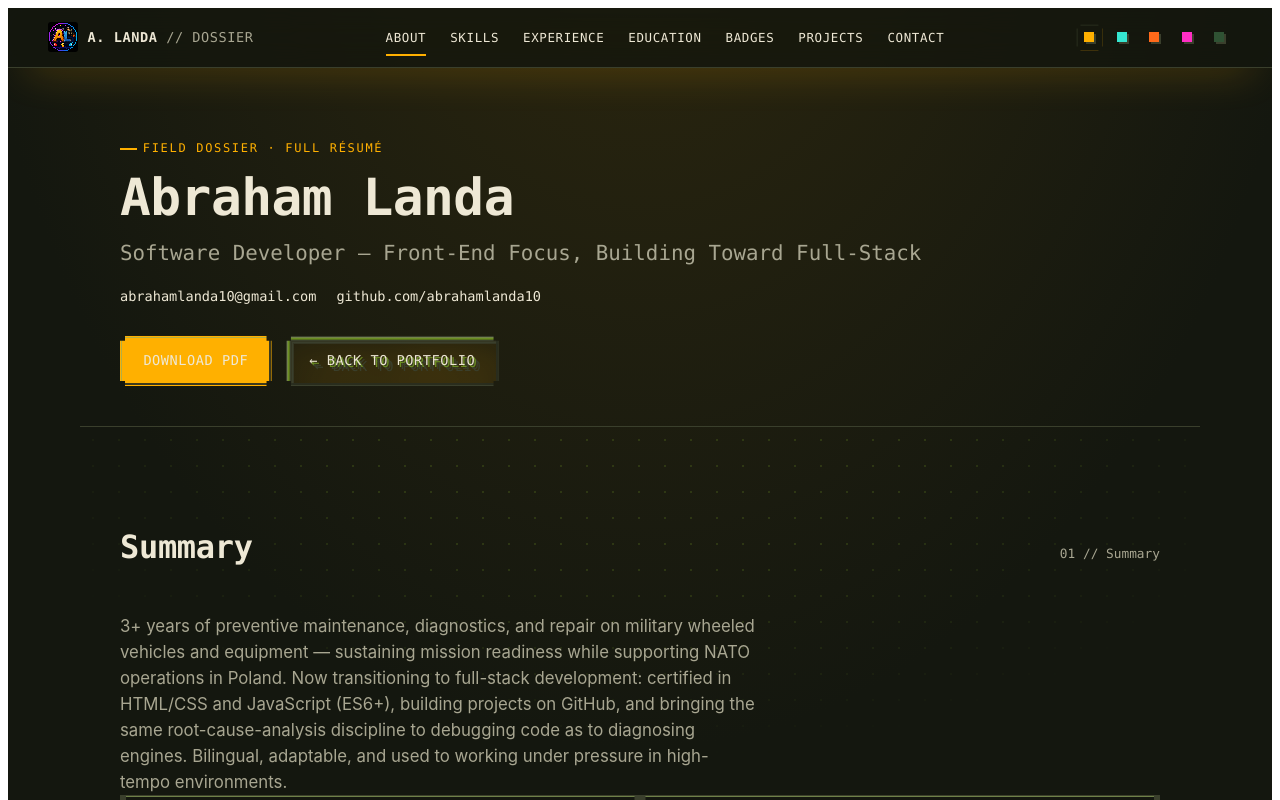
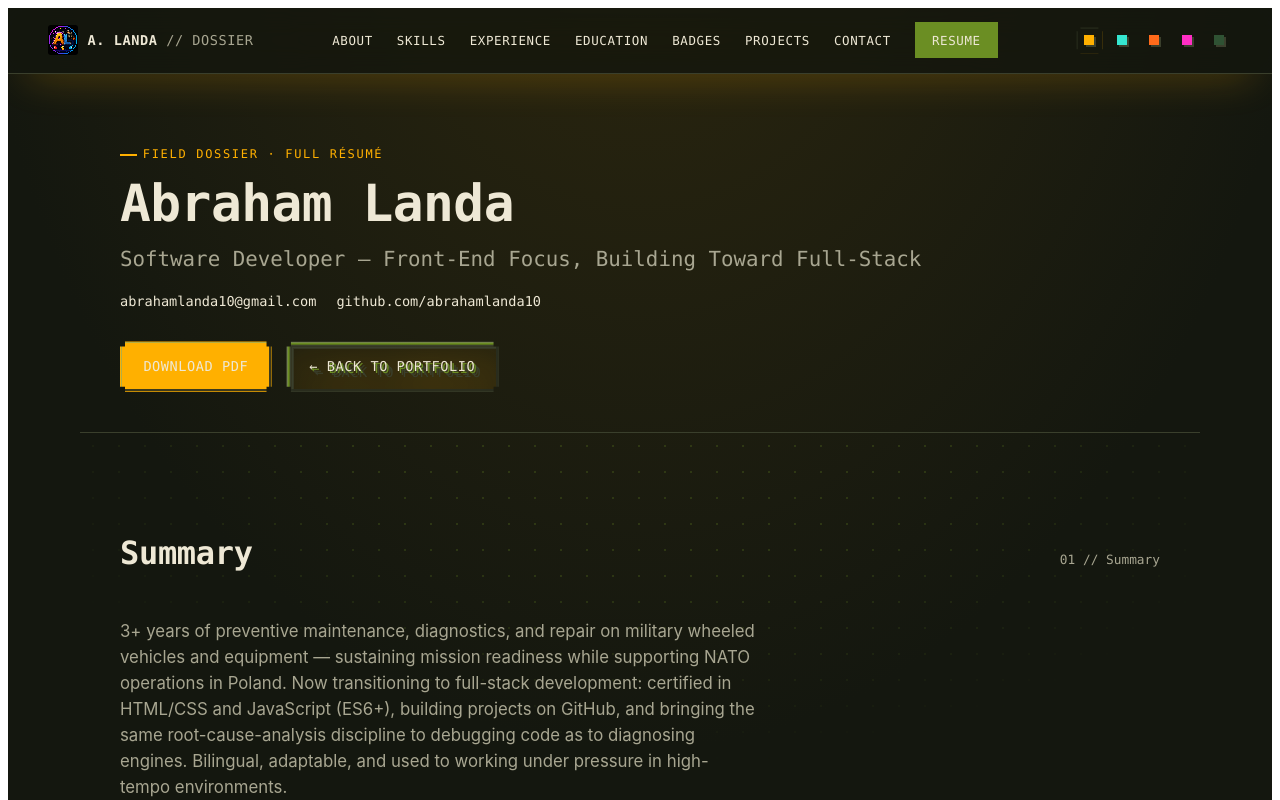
Before and after one commit to abrahamlanda10/IA-PROJECT, a Next.js app: page /resume in a window 1280 px wide. Shown: the top 800 px of the page. Built offline with nearby package versions, Linux system fonts and the light colour scheme.

Commit message:
Make navbar links path-aware and add Resume CTA button

```diff
--- a/src/components/Portfolio/Hud.tsx
+++ b/src/components/Portfolio/Hud.tsx
@@ -1,6 +1,8 @@
 "use client";
 
 import Image from "next/image";
+import Link from "next/link";
+import { usePathname } from "next/navigation";
 import { useEffect, useState } from "react";
 import { navLinks, palettes } from "@/data/portfolioData";
 import { usePalette } from "./PaletteContext";
@@ -9,9 +11,12 @@ const Hud = () => {
   const { palette, setPalette } = usePalette();
   const [navOpen, setNavOpen] = useState(false);
   const [active, setActive] = useState<string>(navLinks[0].href);
+  const pathUrl = usePathname();
+  const isHome = pathUrl === "/";
 
   // Scrollspy: highlight whichever section is crossing the middle band of
   // the viewport, so the nav link stays in sync as the visitor scrolls.
+  // Only the homepage has these section ids; elsewhere this is a no-op.
   useEffect(() => {
     const sections = navLinks
       .map((link) => document.getElementById(link.href.slice(1)))
@@ -33,27 +38,39 @@ const Hud = () => {
 
   const closeNav = () => setNavOpen(false);
 
+  // Section anchors only resolve on the homepage. From any other route,
+  // prefix with "/" so Next navigates home first, then scrolls to the id.
+  const sectionHref = (hash: string) => (isHome ? hash : `/${hash}`);
+
   return (
     <div className="pf-hud" id="pf-hud">
-      <a href="#pf-hero" className="pf-brand" onClick={closeNav}>
+      <Link href={sectionHref("#pf-hero")} className="pf-brand" onClick={closeNav}>
         <Image src="/images/al-monogram.png" alt="AL monogram" width={30} height={30} />
         <div>
           <strong>A. LANDA</strong> <span>// DOSSIER</span>
         </div>
-      </a>
+      </Link>
 
       <nav className="pf-hud-nav" id="pf-hud-nav" data-open={navOpen} aria-label="Section navigation">
         {navLinks.map((link) => (
-          <a
+          <Link
             key={link.href}
-            href={link.href}
+            href={sectionHref(link.href)}
             className="pf-hud-nav-link"
-            aria-current={active === link.href ? "true" : undefined}
+            aria-current={isHome && active === link.href ? "true" : undefined}
             onClick={closeNav}
           >
             {link.label}
-          </a>
+          </Link>
         ))}
+        <Link
+          href="/resume"
+          className="pf-hud-nav-link pf-hud-nav-cta"
+          aria-current={pathUrl === "/resume" ? "true" : undefined}
+          onClick={closeNav}
+        >
+          Resume
+        </Link>
       </nav>
 
       <div className="pf-hud-actions">
--- a/src/styles/portfolio.css
+++ b/src/styles/portfolio.css
@@ -248,6 +248,14 @@ html:has(#pf-root) {
   content: ""; position: absolute; left: 0; right: 0; bottom: -4px; height: 2px; background: var(--accent);
 }
 
+.pf-hud-nav-cta {
+  color: var(--accent-ink); background: var(--accent); padding: .45rem 1rem; border: 1px solid var(--accent);
+  transition: transform .15s ease, background .15s ease, border-color .15s ease;
+}
+.pf-hud-nav-cta:hover { background: var(--accent-2); border-color: var(--accent-2); color: var(--accent-ink); transform: translate(-1px, -1px); }
+.pf-hud-nav-cta[aria-current="true"] { color: var(--accent-ink); background: var(--accent-2); border-color: var(--accent-2); }
+.pf-hud-nav-cta[aria-current="true"]::after { content: none; }
+
 .pf-hud-actions { display: flex; align-items: center; gap: 1rem; }
 .pf-palette-picker { display: flex; gap: .4rem; align-items: center; }
 .pf-swatch {
@@ -281,6 +289,7 @@ html:has(#pf-root) {
     width: 100%; padding: .7rem 0; border-bottom: 1px solid color-mix(in srgb, var(--line) 70%, transparent);
   }
   .pf-hud-nav-link[aria-current="true"]::after { display: none; }
+  .pf-hud-nav-cta { margin-top: .5rem; padding: .7rem 1rem; text-align: center; border-bottom: none; }
 }
 
 /* ---- Hero ---- */
```
